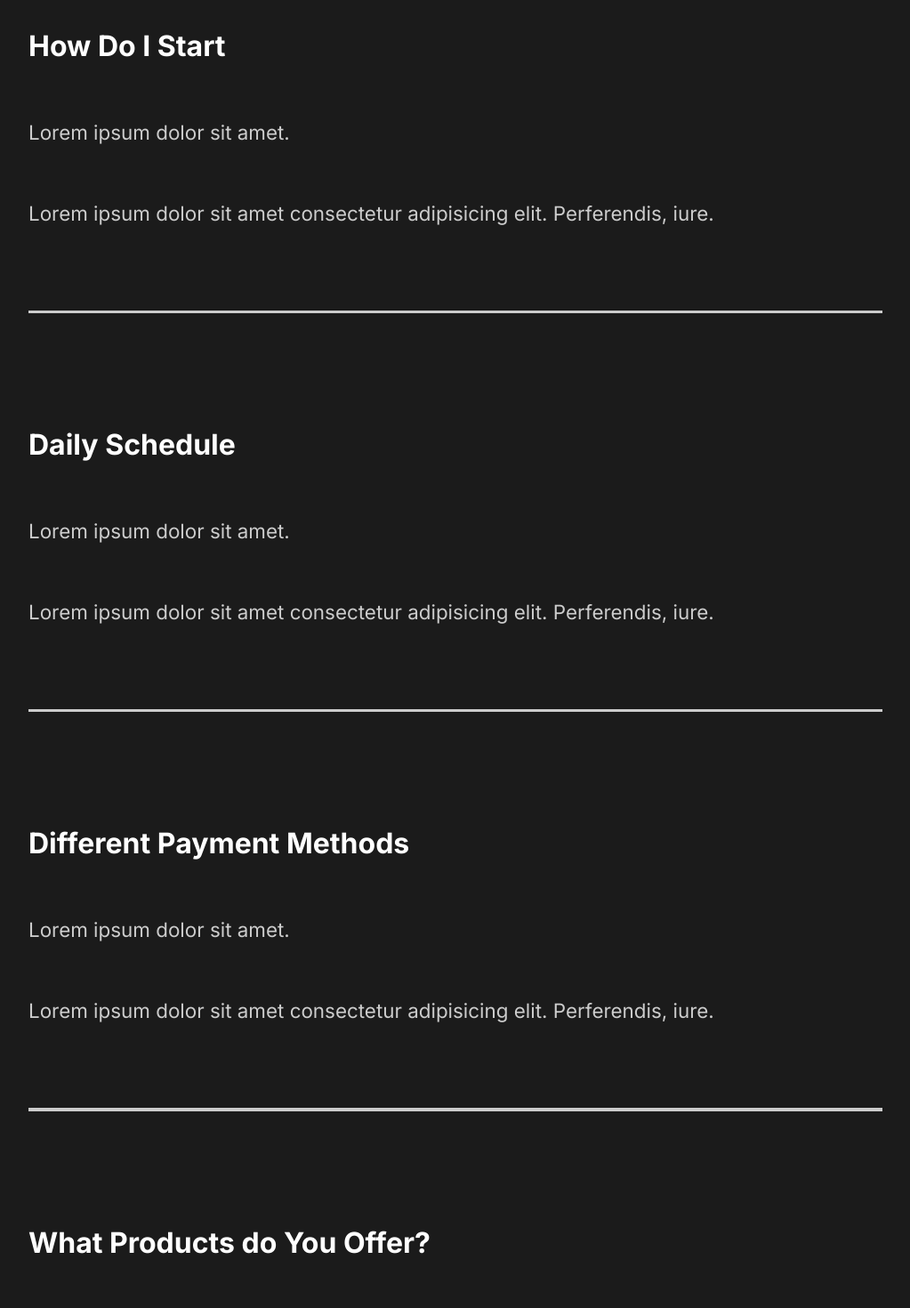
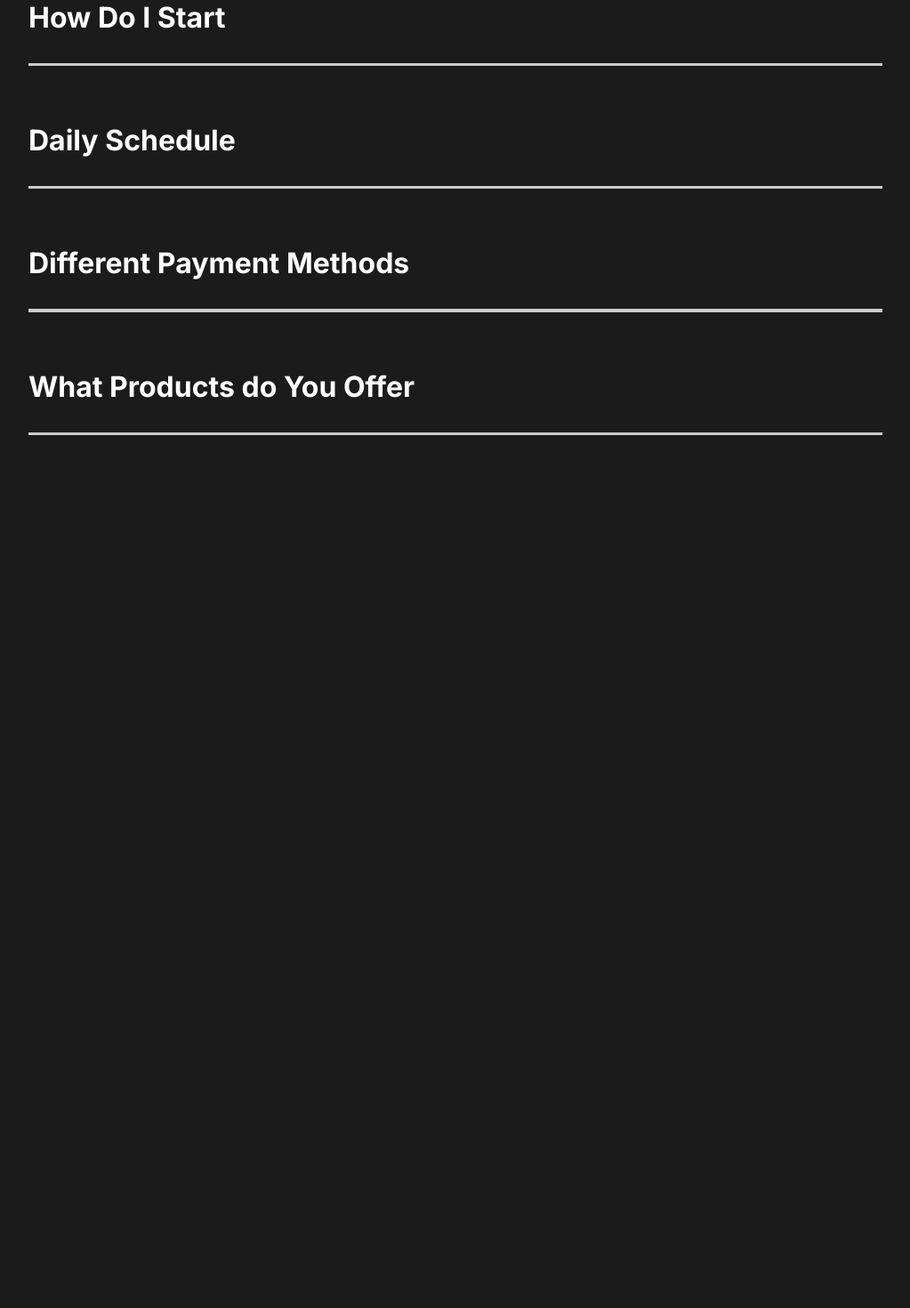
Before and after one commit to tdepasquale/portfolio, a React (Create React App) app: page / in a window 1280 px wide. Shown: the part 2380-3850 px from the top of the page at 89% size, without its empty margins (128-1151 px from the left). After the commit the page ends 2997 px from the top, so only its background shows below. Built offline with nearby package versions, Linux system fonts and the light colour scheme.

Commit message:
Added shared layout animation to the FAQ section

```diff
--- a/src/components/FaqSection.jsx
+++ b/src/components/FaqSection.jsx
@@ -1,6 +1,8 @@
+import { AnimateSharedLayout } from "framer-motion";
 import React from "react";
 import styled from "styled-components";
 import { StyledSectionContainer } from "../styles";
+import { Toggle } from "./Toggle";
 
 const StyledFaqContainer = styled(StyledSectionContainer)`
   display: block;
@@ -18,13 +20,13 @@
     width: 100%;
   }
   .question {
-    padding: 3rem 0rem;
+    padding: 1rem 0rem;
     cursor: pointer;
   }
   .answer {
     padding: 2rem 0rem;
     p {
-      padding: 2rem 0rem;
+      padding: 1rem 0rem;
     }
   }
 `;
@@ -35,8 +37,8 @@
       <h2>
         Any Questions? <span>FAQ</span>
       </h2>
-      <div className="question">
-        <h4>How Do I Start</h4>
+      <AnimateSharedLayout>
+        <Toggle title="How Do I Start">
           <div className="answer">
             <p>Lorem ipsum dolor sit amet.</p>
             <p>
@@ -44,10 +46,8 @@
               Perferendis, iure.
             </p>
           </div>
-        <div className="faq-line"></div>
-      </div>
-      <div className="question">
-        <h4>Daily Schedule</h4>
+        </Toggle>
+        <Toggle title="Daily Schedule">
           <div className="answer">
             <p>Lorem ipsum dolor sit amet.</p>
             <p>
@@ -55,10 +55,8 @@
               Perferendis, iure.
             </p>
           </div>
-        <div className="faq-line"></div>
-      </div>
-      <div className="question">
-        <h4>Different Payment Methods</h4>
+        </Toggle>
+        <Toggle title="Different Payment Methods">
           <div className="answer">
             <p>Lorem ipsum dolor sit amet.</p>
             <p>
@@ -66,10 +64,8 @@
               Perferendis, iure.
             </p>
           </div>
-        <div className="faq-line"></div>
-      </div>
-      <div className="question">
-        <h4>What Products do You Offer?</h4>
+        </Toggle>
+        <Toggle title="What Products do You Offer">
           <div className="answer">
             <p>Lorem ipsum dolor sit amet.</p>
             <p>
@@ -77,8 +73,8 @@
               Perferendis, iure.
             </p>
           </div>
-        <div className="faq-line"></div>
-      </div>
+        </Toggle>
+      </AnimateSharedLayout>
     </StyledFaqContainer>
   );
 };
--- /dev/null
+++ b/src/components/Toggle.jsx
@@ -0,0 +1,17 @@
+import React, { useState } from "react";
+import { motion } from "framer-motion";
+
+export const Toggle = ({ children, title }) => {
+  const [isOpen, setIsOpen] = useState(false);
+  // Use the layout property to prevent elements from stretching and animating while inside of an AnimateSharedLayout component.
+  return (
+    <motion.div
+      layout
+      className="question"
+      onClick={() => setIsOpen((prev) => !prev)}>
+      <motion.h4 layout>{title}</motion.h4>
+      {isOpen ? children : ""}
+      <motion.div layout className="faq-line"></motion.div>
+    </motion.div>
+  );
+};
```
Lines whose indentation alone changed are shown as unchanged.
